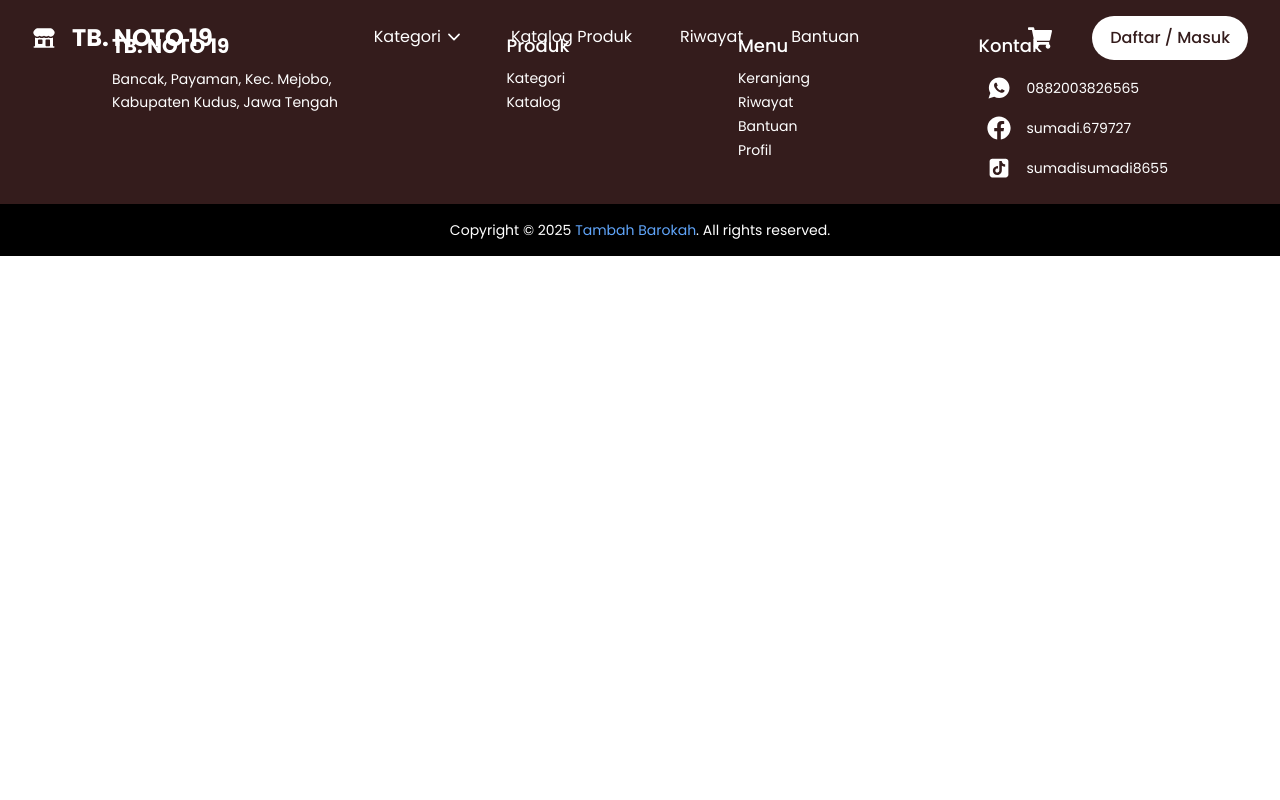
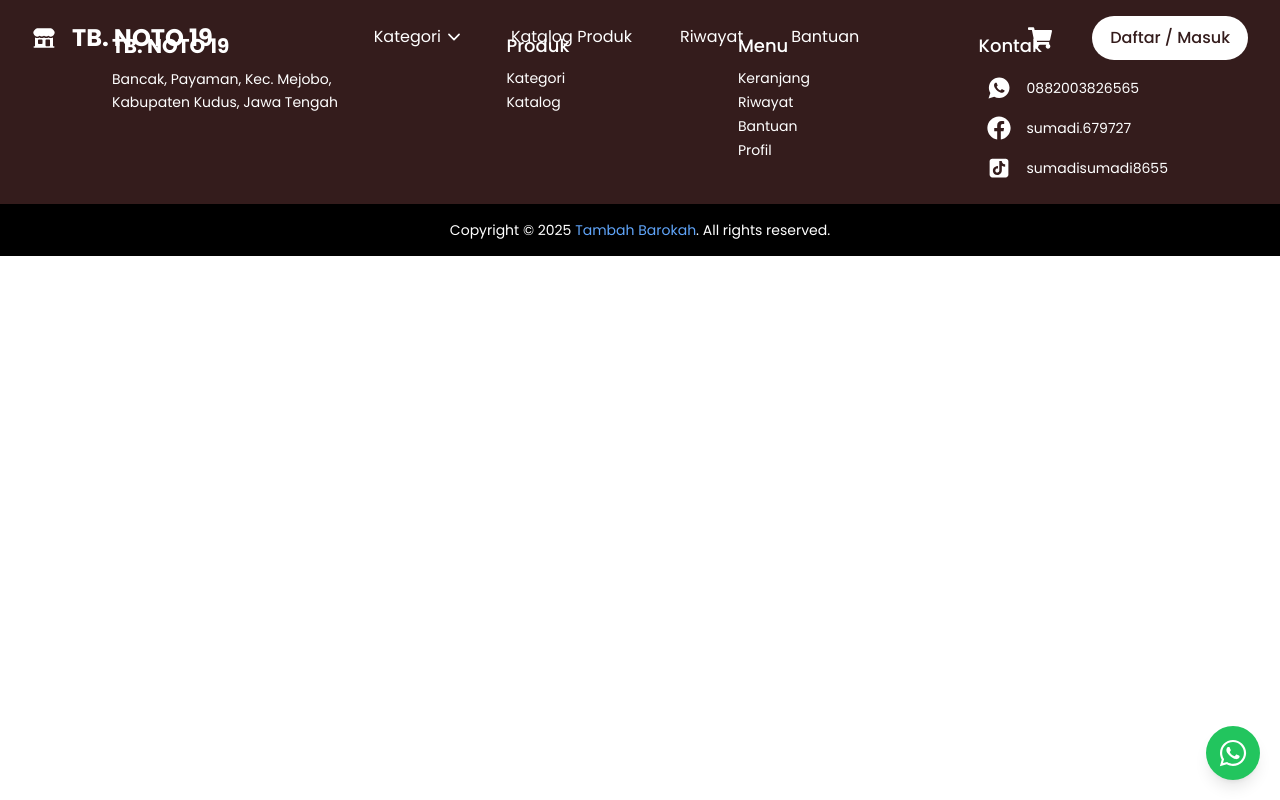
Before and after one commit to rashikaaifa/tbnoto, a React (Vite) app: page /profil in a window 1280 px wide. Built offline with nearby package versions, Linux system fonts and the light colour scheme; a web font is replaced by a local one.

Commit message:
[RAR] Add component whatsapp dan update App.jsx

```diff
--- a/src/App.jsx
+++ b/src/App.jsx
@@ -3,6 +3,7 @@ import { BrowserRouter as Router, Routes, Route, useLocation } from 'react-route
 import Navbar from './components/navbar/Navbar';
 import Homepage from './pages/Homepage';
 import Footer from './components/footer/Footer';
+import WhatsApp from './components/whatsapp/WhatsApp';
 
 const AppContent = () => {
   const location = useLocation();
@@ -11,6 +12,7 @@ const AppContent = () => {
   return (
     <div className="overflow-x-hidden flex flex-col min-h-screen">
       {!hideLayout && <Navbar />}
+      {!hideLayout && <WhatsApp />}
 
       <Routes>
         <Route path="/" element={<Homepage />} />
--- /dev/null
+++ b/src/components/whatsapp/WhatsApp.jsx
@@ -0,0 +1,39 @@
+import { useState } from "react";
+import { FaWhatsapp } from "react-icons/fa";
+
+const WhatsApp = () => {
+    const [showPopup, setShowPopup] = useState(false);
+
+    const togglePopup = () => {
+        setShowPopup(!showPopup);
+    };
+
+    return (
+        <div className="fixed bottom-5 right-5 z-50">
+            {/* button */}
+            <button
+                onClick={togglePopup}
+                className="bg-green-500 text-white p-3 rounded-full shadow-lg hover:bg-green-600 transition"
+            >
+                <FaWhatsapp size={30} />
+            </button>
+
+            {/* pop up */}
+            {showPopup && (
+                <div className="absolute bottom-14 right-0 bg-white p-3 shadow-lg rounded-lg w-64">
+                    <p className="text-sm text-gray-700">Konsultasi ke WhatsApp</p>
+                    <a
+                        href="https://wa.me/62882003826565"
+                        target="_blank"
+                        rel="noopener noreferrer"
+                        className="block mt-2 bg-green-500 text-white py-2 px-4 text-center rounded-lg hover:bg-green-600"
+                    >
+                        Buka WhatsApp
+                    </a>
+                </div>
+            )}
+        </div>
+    );
+};
+
+export default WhatsApp;
```
